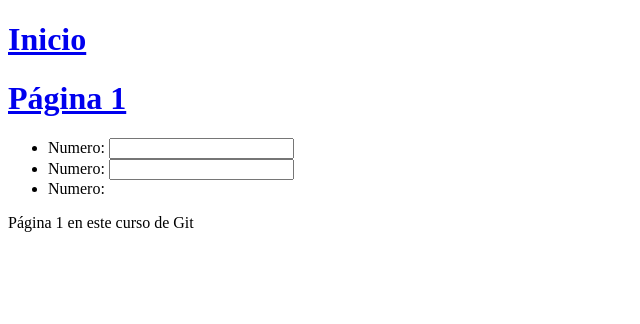
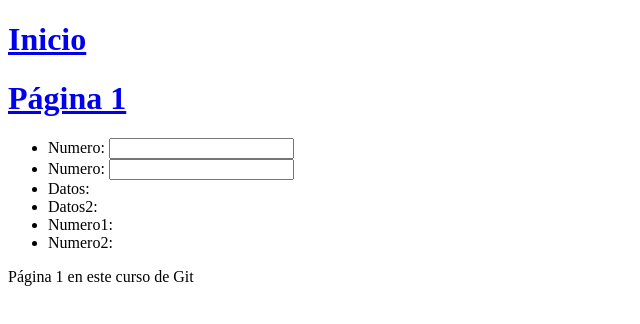
Before and after one commit to AlexisCodeBO/testeando, a plain HTML site: page index.html in a window 1280 px wide. Shown: the whole page, without its empty margins (0-640 px from the left). Drawn offline with Linux system fonts and the light colour scheme.

Commit message:
Ultimos cambios

```diff
--- a/index.html
+++ b/index.html
@@ -3,10 +3,13 @@
 <head>
 	<meta charset="UTF-8">
 	<title>Division</title>
-	<title>Página web HTML</title>
+	<title>Página web HTML 1, 2, 3, 4, 5, 6, 7, 8, 9, 10</title>
 	<style type="text/css">
 		form ul {
 			list-style: none;
+		}
+		form ul li{
+			margin-bottom: .5em;
 		}
 		form ul li{
 			margin-bottom: .5em;
@@ -19,7 +22,10 @@
             <ul>
                 <li><label for="nro1">Numero: </label><input type="text" name="nro1" id="nro1" placeholder=""></li>
                 <li><label for="nro2">Numero: </label><input type="text" name="nro2" id="nro2" placeholder=""></li>
-                <li><label for="nro2">Numero: </label></li>
+                <li><label for="nro3">Datos: </label></li>
+				<li><label for="nro4">Datos2: </label></li>
+				<li><label for="nro5">Numero1: </label></li>
+				<li><label for="nro6">Numero2: </label></li>
             </ul>
             <p>Página 1 en este curso de Git</p>
     </body>
```
